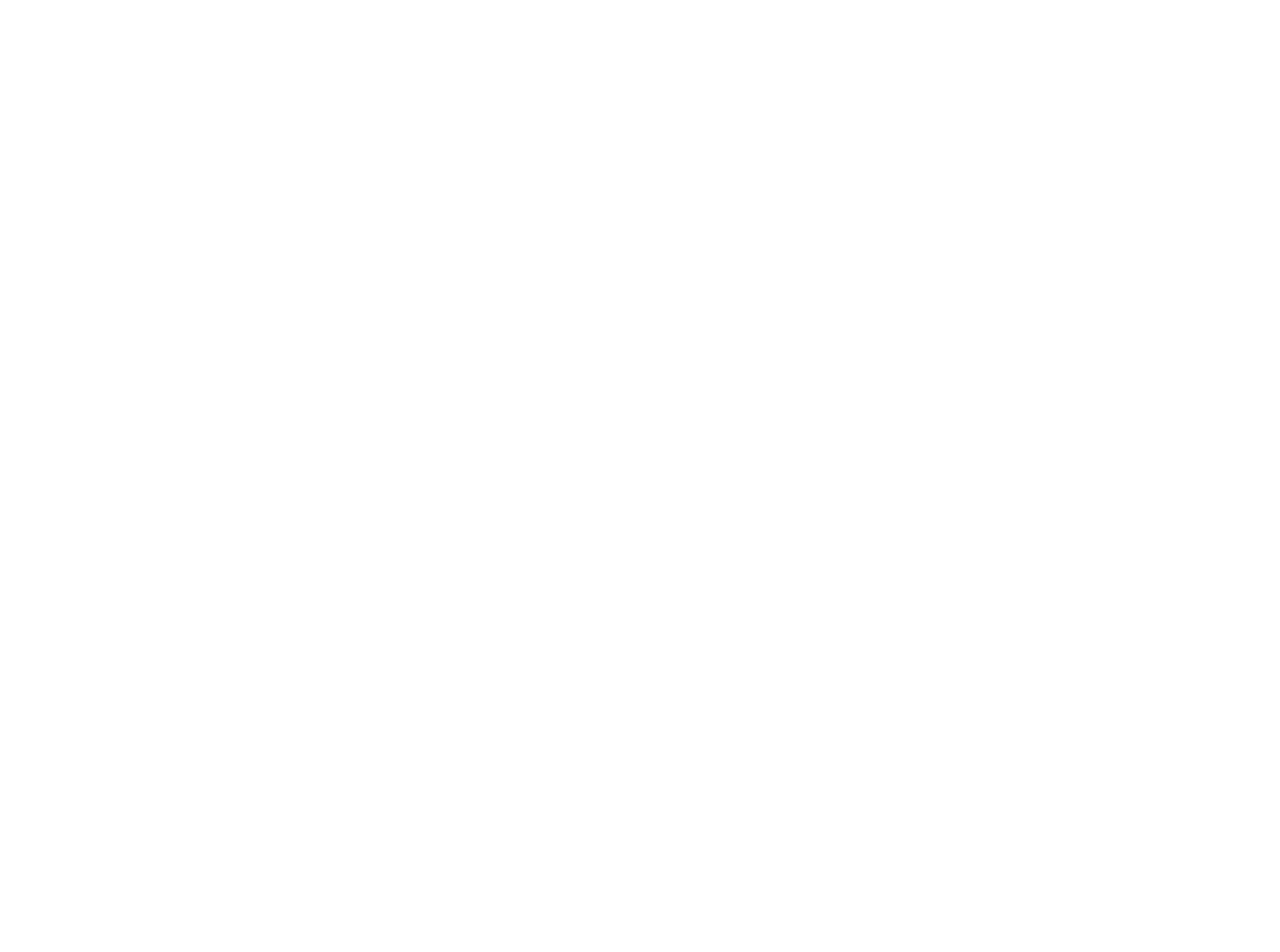
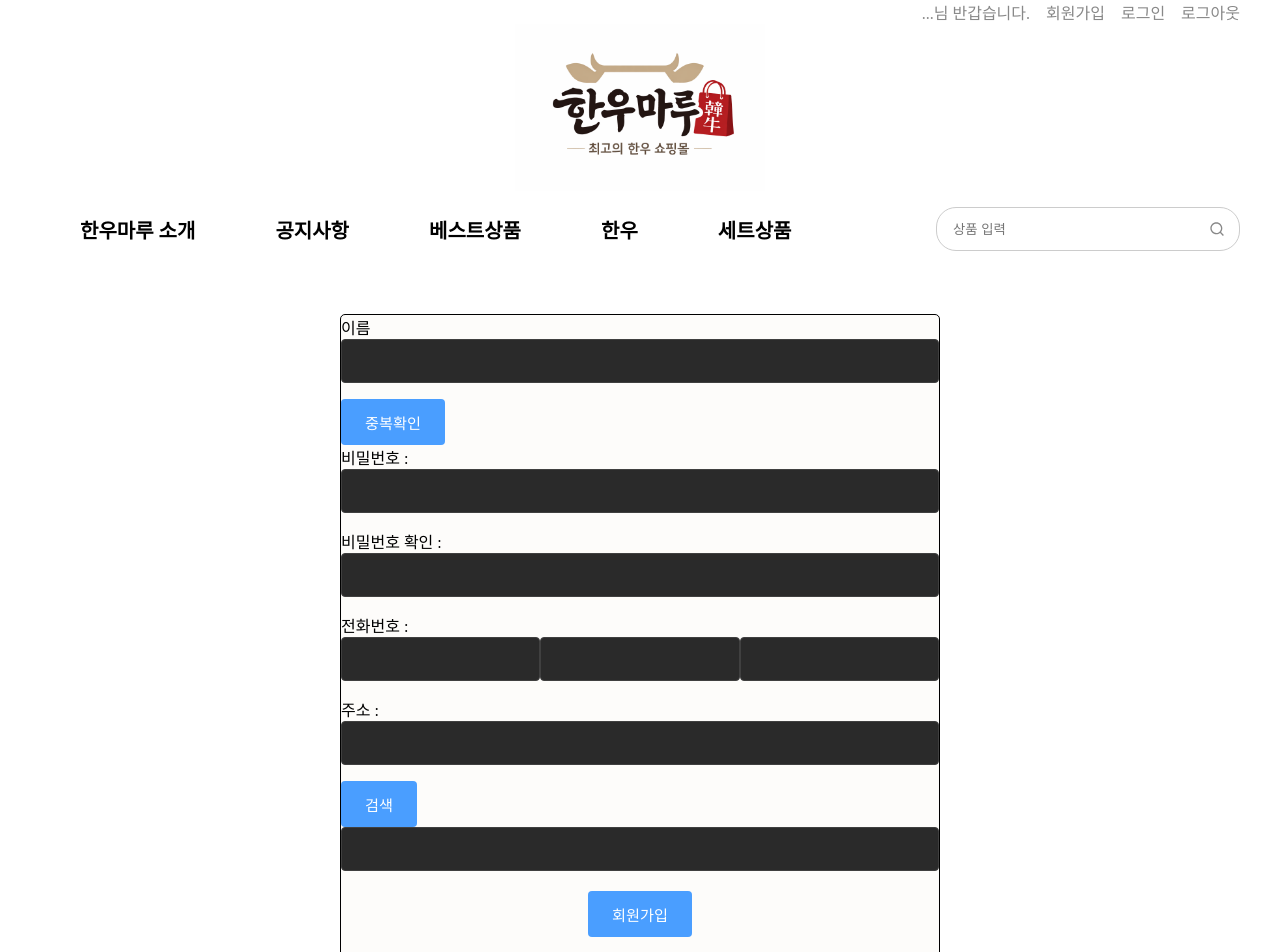
Before and after one commit to kanonphil/smart-farm-farmtech, a React app in the folder frontend/: page /join in a window 1280 px wide. Before the commit this address had no page. Shown: the top 952 px of the page. Before the commit the page ends 800 px from the top, so only its background shows below. Built offline with nearby package versions, Linux system fonts and the light colour scheme; the HTML template or start-up script is replaced by a standard one.

Commit message:
2026-03-24 feature/signup 초안(설계)

```diff
--- a/frontend/src/App.jsx
+++ b/frontend/src/App.jsx
@@ -1,5 +1,6 @@
 import { Route, Routes } from "react-router-dom"
 import BasicLayout from "./components/layout/BasicLayout"
+import Join from "./pages/member/Join"
 
 function App() {
 
@@ -7,7 +8,7 @@ function App() {
     <>
       <Routes>
         <Route path='/' element={<BasicLayout/>}>
-
+          <Route path='join' element={ <Join /> }/>
         </Route>
       </Routes>
     </>
--- /dev/null
+++ b/frontend/src/pages/member/Join.jsx
@@ -0,0 +1,55 @@
+import React from 'react'
+import styles from './Join.module.css'
+import Button from '../../components/common/Button'
+import Input from '../../components/common/Input'
+
+const Join = () => {
+  return (
+    <div className={styles.container}>
+      <div>
+        <p>이름 </p>
+        <div>
+        <Input/>
+        <Button>
+          중복확인
+        </Button>
+        </div>
+      </div>
+      <div>
+        <p>비밀번호 :</p>
+        <Input/>
+      </div>
+      <div>
+        <p>비밀번호 확인 : </p>
+        <Input/>
+      </div>
+      <div>
+        <p>전화번호 : </p>
+        <div className={styles.tel_div}>
+          <Input/>
+          <Input/>
+          <Input/>
+        </div>
+      </div>
+      <div>
+        <p>주소 :</p>
+        <div>
+          <Input/>
+          <Button>
+            검색
+          </Button>
+        </div>
+          <Input/>
+      </div>
+      <div className={styles.signUp_btn}>
+        <Button
+          onClick={''}
+          >
+          회원가입
+        </Button>
+      </div>
+    </div>
+  )
+}
+
+export default Join
--- /dev/null
+++ b/frontend/src/pages/member/Join.module.css
@@ -0,0 +1,13 @@
+.container{
+  margin: 50px 300px;
+  border: 1px solid black;
+  border-radius: 5px;
+  background-color: rgb(252, 249, 245,0.5);
+}
+.tel_div{
+  display: flex;
+}
+.signUp_btn{
+  text-align: center;
+  margin: 20px;
+}
```
